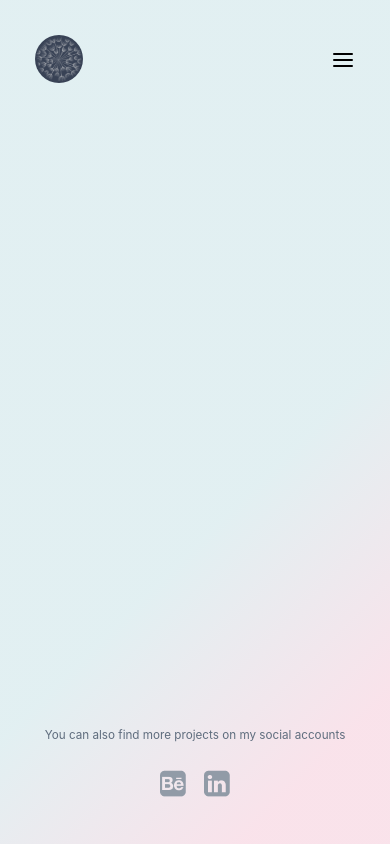
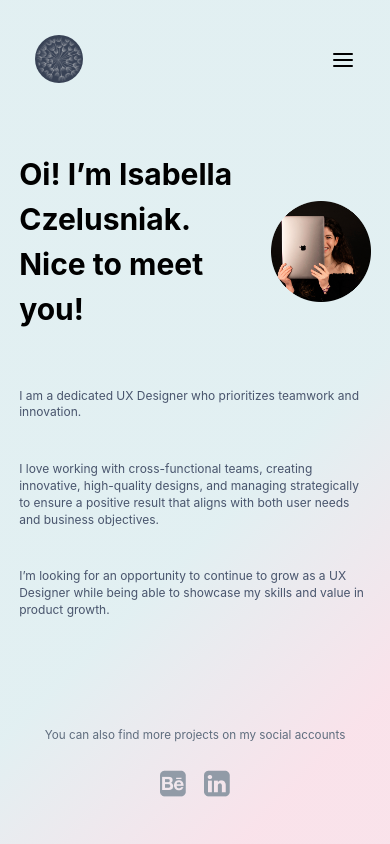
Before and after one commit to bervalim/portfolio-Isabella, a React (Vite) app: page /aboutMe in a window 390 px wide. Built offline with nearby package versions, Linux system fonts and the light colour scheme.

Commit message:
styling banner section

```diff
--- /dev/null
+++ b/src/components/BannerSection/index.tsx
@@ -0,0 +1,72 @@
+import { useEffect, useState } from "react";
+import Bella from "../../assets/Bella 1.png";
+import style from "./style.module.scss";
+
+export const BannerSection = () => {
+    const [isMobile, setIsMobile] = useState(window.innerWidth <= 803);
+
+    useEffect(() => {
+        const handleResize = () => {
+        setIsMobile(window.innerWidth <= 803);
+        };
+
+        window.addEventListener("resize", handleResize);
+        return () => window.removeEventListener("resize", handleResize);
+  }, []);
+  return (
+    <section className={style.section}>
+      <div className="container md">
+        <div className={style.flexbox}>
+          {isMobile ? (
+            // Layout para mobile (imagem + título lado a lado)
+            <>
+            <div className={style.mobileRow}>
+                <div className={style.topMobileRow}>
+                    <h1 className="title two">
+                        Oi! I’m Isabella Czelusniak. Nice to meet you!
+                    </h1>
+                    <img src={Bella} alt="profile-picture" />
+                </div>
+                </div>
+                <div className={style.mobileParagraphs}>
+                    <p className="paragraph two">
+                    I am a dedicated UX Designer who prioritizes teamwork and innovation.
+                    </p>
+                    <p className="paragraph two">
+                    I love working with cross-functional teams, creating innovative, high-quality designs, and managing strategically to ensure a positive result that aligns with both user needs and business objectives.
+                    </p>
+                    <p className="paragraph two">
+                    I’m looking for an opportunity to continue to grow as a UX Designer while being able to showcase my skills and value in product growth.
+                    </p>
+                </div>
+            </>
+
+          ) : (
+            // Layout padrão
+            <>
+              <div>
+                <h1 className="title two">
+                  Oi! I’m Isabella Czelusniak. Nice to meet you!
+                </h1>
+                <p className="paragraph two" id="text1">
+                  I am a dedicated UX Designer who prioritizes teamwork and innovation.
+                </p>
+
+                <p className="paragraph two" id="text2">
+                  I love working with cross-functional teams, creating innovative, high-quality designs, and managing strategically to ensure a positive result that aligns with both user needs and business objectives.
+                </p>
+
+                <p className="paragraph two" id="text3">
+                  I’m looking for an opportunity to continue to grow as a UX Designer while being able to showcase my skills and value in product growth.
+                </p>
+              </div>
+              <div>
+                <img src={Bella} alt="profile-picture" />
+              </div>
+            </>
+          )}
+        </div>
+      </div>
+    </section>
+  );
+}
--- /dev/null
+++ b/src/components/BannerSection/style.module.scss
@@ -0,0 +1,73 @@
+.flexbox {
+    display: flex;
+    flex-direction: row;
+    justify-content: space-between;
+    align-items: center;
+    padding: 10px 0;
+
+
+
+      h1 {
+        max-width: 690px;
+        overflow-wrap: break-word;
+        word-break: normal;
+        margin-bottom: 20px;
+      }
+
+
+      p {
+        max-width: 800px;
+        margin-bottom: 20px;
+        margin-top: 20px;
+      }
+
+      p:nth-of-type(2) {
+        max-width:580px ;
+      }
+
+      img{
+        width: 100%;
+        max-width: 394px ;
+      }
+
+  }
+
+  @media(max-width: 803px) {
+    .flexbox {
+        flex-direction: column;
+    }
+  }
+
+    .mobileRow {
+        display: flex;
+        flex-direction: row;
+        align-items: center;
+        justify-content: center;
+
+        img{
+            width: 100%;
+            max-width: 100px;
+        }
+    }
+
+    .topMobileRow {
+        display: flex;
+        flex-direction: row;
+        gap: 10px;
+        align-items: center;
+        justify-content: space-between
+
+    }
+
+    .mobileParagraphs {
+        display: flex;
+        flex-direction: column;
+        padding: 1rem 0;
+
+        p{
+            text-align: left;
+        }
+    }
+
+    // }
+//   }
--- a/src/pages/AboutMe/index.tsx
+++ b/src/pages/AboutMe/index.tsx
@@ -1,9 +1,10 @@
+import { BannerSection } from "../../components/BannerSection"
 import { DefaultTemplate } from "../../components/DefaultTemplate"
 
 export const AboutMe = () => {
     return(
         <DefaultTemplate>
-            <></>
+           <BannerSection/>
         </DefaultTemplate>
     )
 }
--- a/src/styles/globalStyles.scss
+++ b/src/styles/globalStyles.scss
@@ -3,7 +3,8 @@
     --gray-800: #252D3C;;
     --gray-50:  #5F6D7E;
     --gray-500: #2E3646;
-    --gray-100: #49556D
+    --gray-100: #49556D;
+    --gray-200: #384255;
 
 }
 
--- a/src/styles/grid.scss
+++ b/src/styles/grid.scss
@@ -3,4 +3,8 @@
     max-width: 1600px;
     margin: 0 auto;
     padding: 1.2rem;
+
+    &.md{
+        max-width: 1470px;
+    }
 }
--- a/src/styles/typography.scss
+++ b/src/styles/typography.scss
@@ -6,6 +6,12 @@
       font-weight: 600;
       font-size: clamp(3.75rem, 5vw,5rem);
       color: var(--gray-800);
+    }
+
+    &.two{
+        font-weight: 700;
+        font-size: clamp(30px,3vw, 48px);
+        line-height: 150%;
     }
 
     &.subtitle{
@@ -22,6 +28,12 @@
     &.one{
         font-weight: 500;
         font-size: clamp(12px, 4vw, 16px);
+        color: var(--gray-100);
+    }
+
+    &.two{
+        font-weight: 400;
+        font-size: clamp(12px, 3vw, 16px);
         color: var(--gray-100);
     }
 
```
Also changed, not shown: src/assets/Bella 1.png (added).
